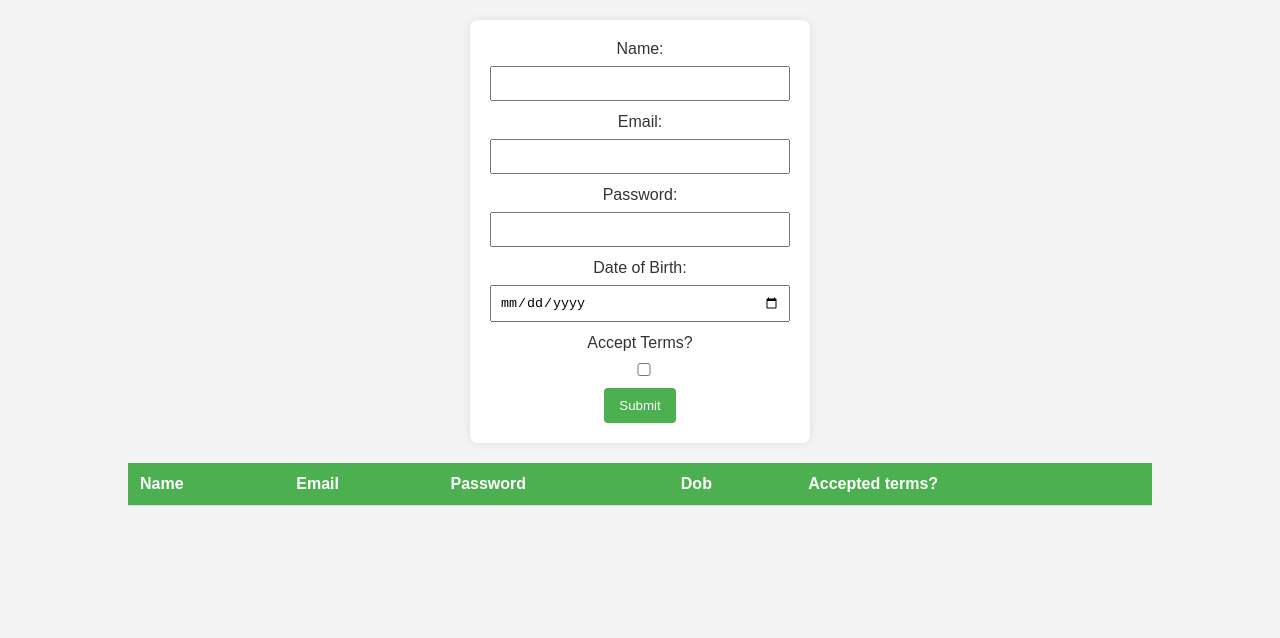
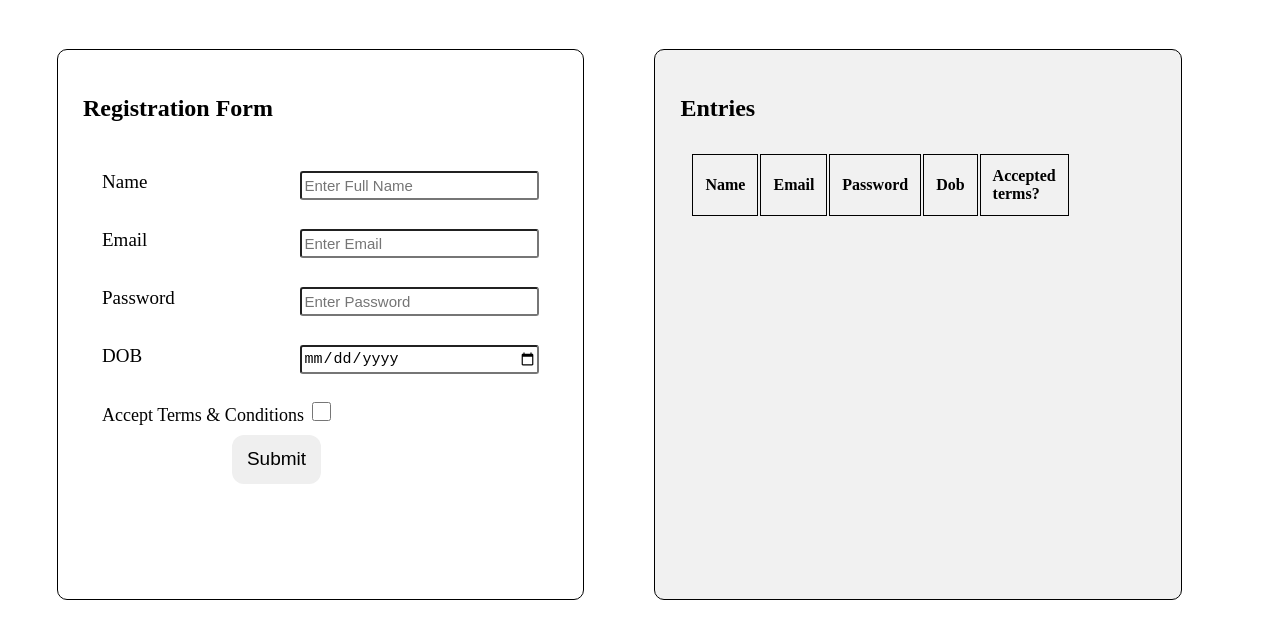
Before and after one commit to dinesh9333/wd101, a plain HTML site: page index.html in a window 1280 px wide. Drawn offline with Linux system fonts and the light colour scheme.

Commit message:
Update index.html

```diff
--- a/index.html
+++ b/index.html
@@ -1,106 +1,56 @@
 <!DOCTYPE html>
 <html lang="en">
+
 <head>
-    <meta charset="UTF-8">
-    <meta name="viewport" content="width=device-width, initial-scale=1.0">
-    <title>Registration Form</title>
-    <style>
-        body {
-            font-family: 'Arial', sans-serif;
-            background-color: #f4f4f4;
-            text-align: center;
-            margin: 0;
-            padding: 0;
-        }
+  <meta charset="UTF-8" />
+  <meta http-equiv="X-UA-Compatible" content="IE=edge" />
+  <meta name="viewport" content="width=device-width, initial-scale=1.0" />
+  <title>Form Registration</title>
+</head>
 
-        form {
-            background-color: #fff;
-            padding: 20px;
-            border-radius: 8px;
-            box-shadow: 0 0 10px rgba(0, 0, 0, 0.1);
-            width: 300px;
-            margin: 20px auto;
-        }
+<link rel="stylesheet" href="style.css" />
 
-        label {
-            display: block;
-            margin-bottom: 8px;
-            color: #333;
-        }
+<body>
+  <div class="full">
+    <div class="indatamain">
+      <h2>Registration Form</h2>
+      <form id="user-data">
+        <div id="inname" class="indataelem">
+          <label for="name">Name</label>
+          <input placeholder="Enter Full Name" required type="text" name="name" id="name" />
+        </div>
 
-        input {
-            width: 100%;
-            padding: 8px;
-            margin-bottom: 12px;
-            box-sizing: border-box;
-        }
+        <div id="inemail" class="indataelem">
+          <label for="email">Email</label>
+          <input required placeholder="Enter Email" type="email" name="email" id="email" />
+        </div>
 
-        button {
-            background-color: #4caf50;
-            color: #fff;
-            padding: 10px 15px;
-            border: none;
-            border-radius: 4px;
-            cursor: pointer;
-        }
+        <div id="inpassword" class="indataelem">
+          <label for="password">Password</label>
+          <input required placeholder="Enter Password" type="password" name="password" id="password" />
+        </div>
 
-        table {
-            width: 80%;
-            margin: 20px auto;
-            border-collapse: collapse;
-        }
+        <div id="indob" class="indataelem">
+          <label for="dob">DOB</label>
+          <input required type="date" name="dob" id="dob" />
+        </div>
 
-        th, td {
-            padding: 12px;
-            text-align: left;
-            border-bottom: 1px solid #ddd;
-        }
+        <div id="intc">
+          <label for="tc">Accept Terms & Conditions</label>
+          <input type="checkbox" name="tc" id="tc" />
+        </div>
 
-        th {
-            background-color: #4caf50;
-            color: white;
-        }
+        <button id="sbutton" type="submit">Submit</button>
+      </form>
+    </div>
 
-        tbody tr:hover {
-            background-color: #f5f5f5;
-        }
-    </style>
-</head>
-<body>
+    <div class="downblock">
+      <h2>Entries</h2>
+      <div id="output" class="output"></div>
+    </div>
+  </div>
 
-    <form id="registrationForm">
-        <label for="name">Name:</label>
-        <input type="text" id="name" name="name" required>
+  <script src="index.js"></script>
+</body>
 
-        <label for="email">Email:</label>
-        <input type="email" id="email" name="email" required>
-
-        <label for="password">Password:</label>
-        <input type="password" id="password" name="password" required>
-
-        <label for="dob">Date of Birth:</label>
-        <input type="date" id="dob" name="dob" required>
-
-        <label for="terms">Accept Terms?</label>
-        <input type="checkbox" id="terms" name="terms" required>
-
-        <button type="submit">Submit</button>
-    </form>
-
-    <table id="dataTable">
-        <thead>
-            <tr>
-                <th>Name</th>
-                <th>Email</th>
-                <th>Password</th>
-                <th>Dob</th>
-                <th>Accepted terms?</th>
-            </tr>
-        </thead>
-        <tbody>
-            <!-- Table content will go here -->
-        </tbody>
-    </table>
-
-</body>
 </html>
```
